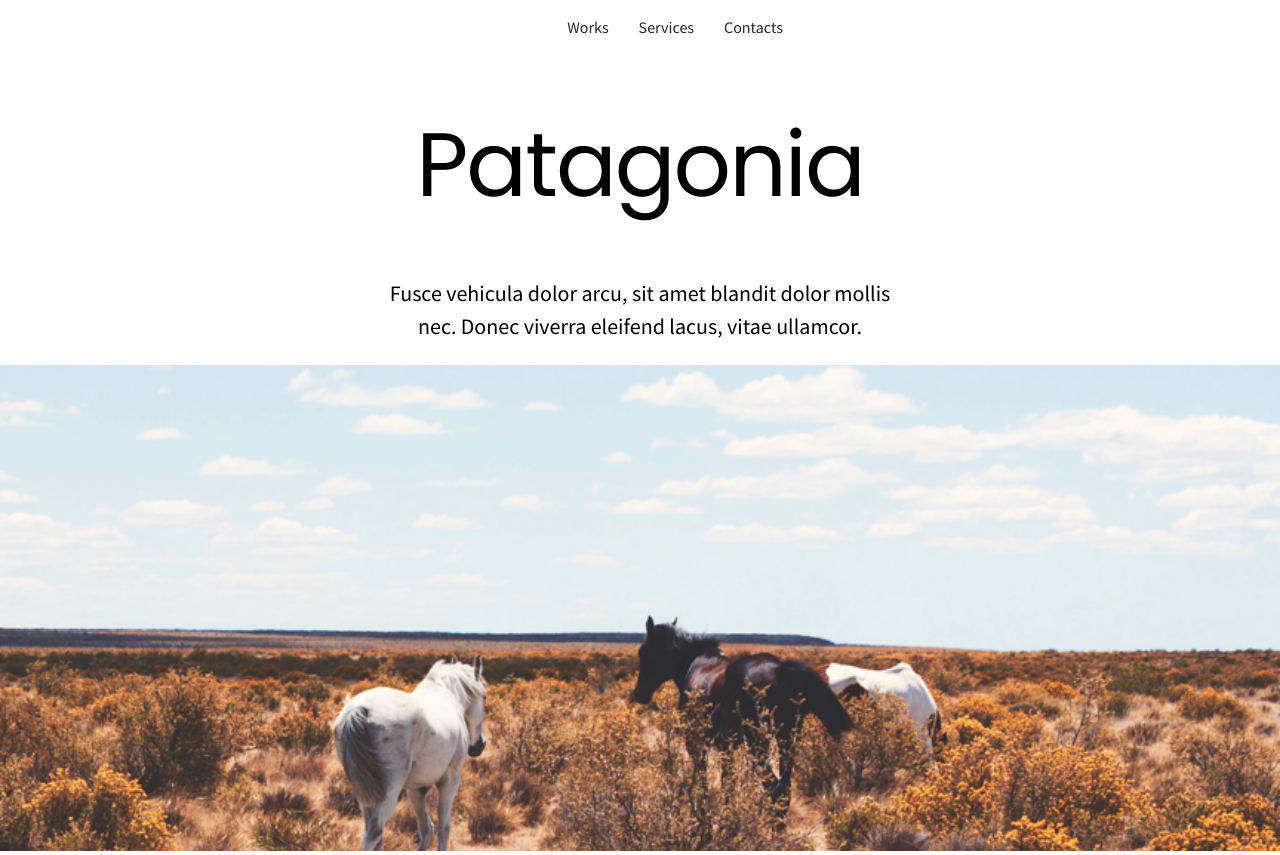
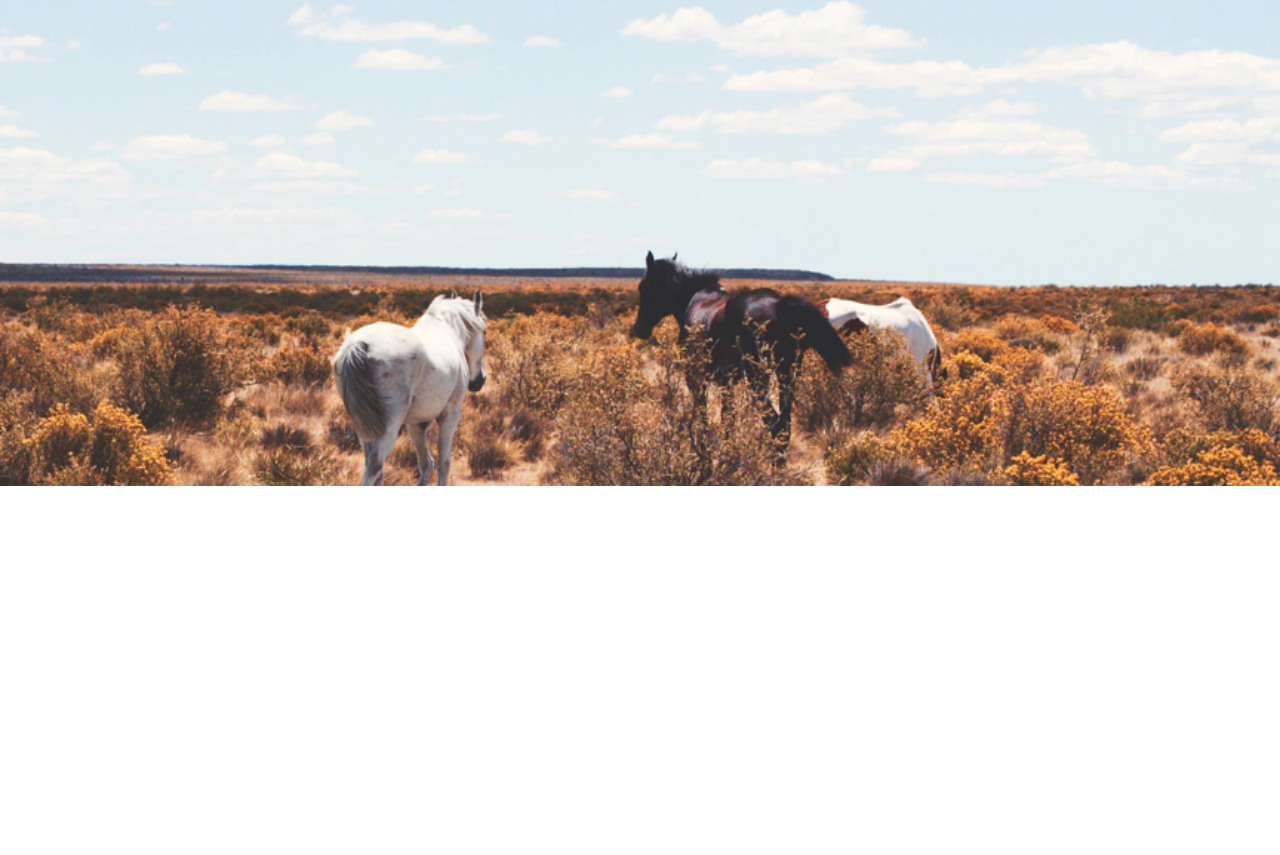
Before and after one commit to AngelaTsen/Angela_HW, a plain HTML site: page index.html in a window 1280 px wide. After the commit the page ends 800 px from the top, so only its background shows below. Drawn offline with Linux system fonts and the light colour scheme.

Commit message:
add picture

```diff
--- a/index.html
+++ b/index.html
@@ -9,32 +9,9 @@
 </head>
 <body>
   <header class="wraper">
-    <nav>
-        <!-- <a href="#" class="nav-logo">WebDev.</a> -->
-        <ul  class="nav-bar">
-            <li class="nav-li">
-                <a href="#" class="nav-link">Works</a>
-            </li>
-            <li class="nav-li">
-                <a href="#" class="nav-link">Services</a>
-            </li>
-            <li class="nav-li">
-                <a href="#" class="nav-link">Contacts</a>
-            </li>
-        </ul>
-        <div class="hamburger">
-            <span class="hamburger-bar"></span>
-            <span class="hamburger-bar"></span>
-            <span class="hamburger-bar"></span>
-        </div>
-    </nav>
+
 </header>
 <main class="wraper">
-    <h1>Patagonia</h1>
-    <p>
-        Fusce vehicula dolor arcu, sit amet blandit dolor mollis nec. Donec viverra eleifend lacus, vitae ullamcor.
-    </p>
-    <!-- <img src="/image/Bitmap-2.png" srcset="/image/Bitmap-1.png 2px, /image/Bitmap.png 3px" alt="Bitmap"> -->
 
     <picture>
         <source media="(max-width: 768px)" srcset="/image/Bitmap-1.png">
```
